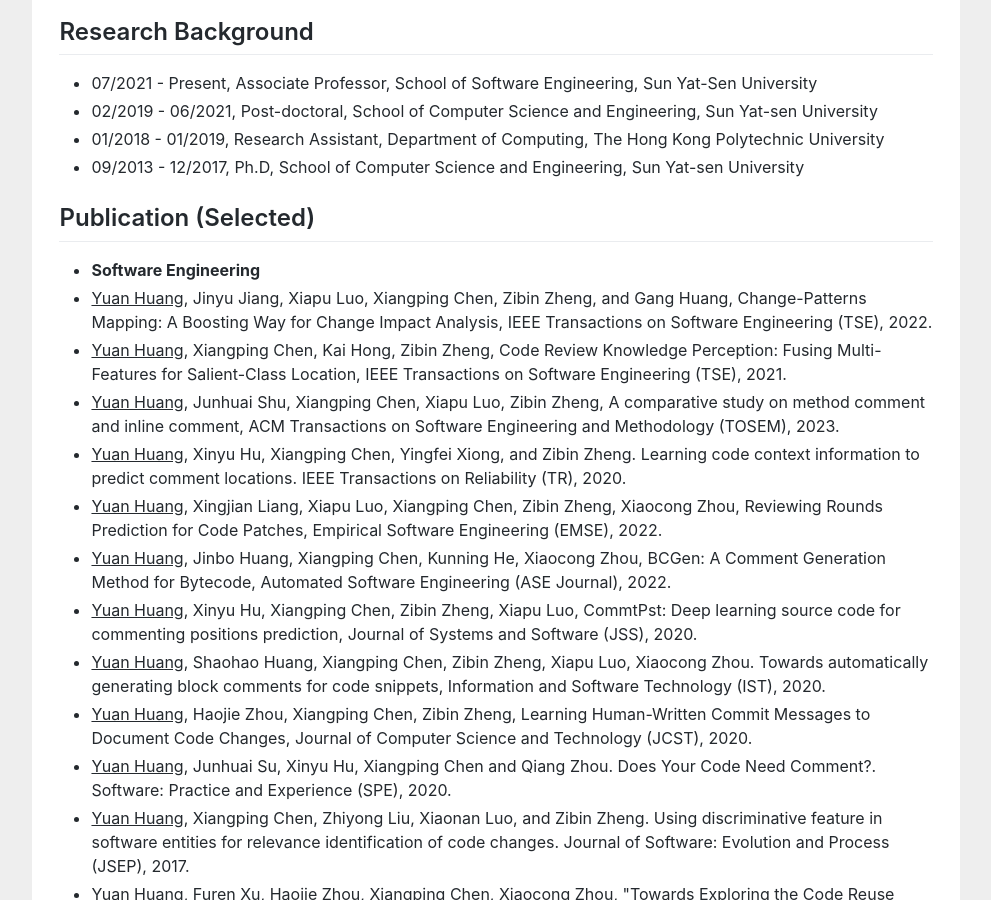
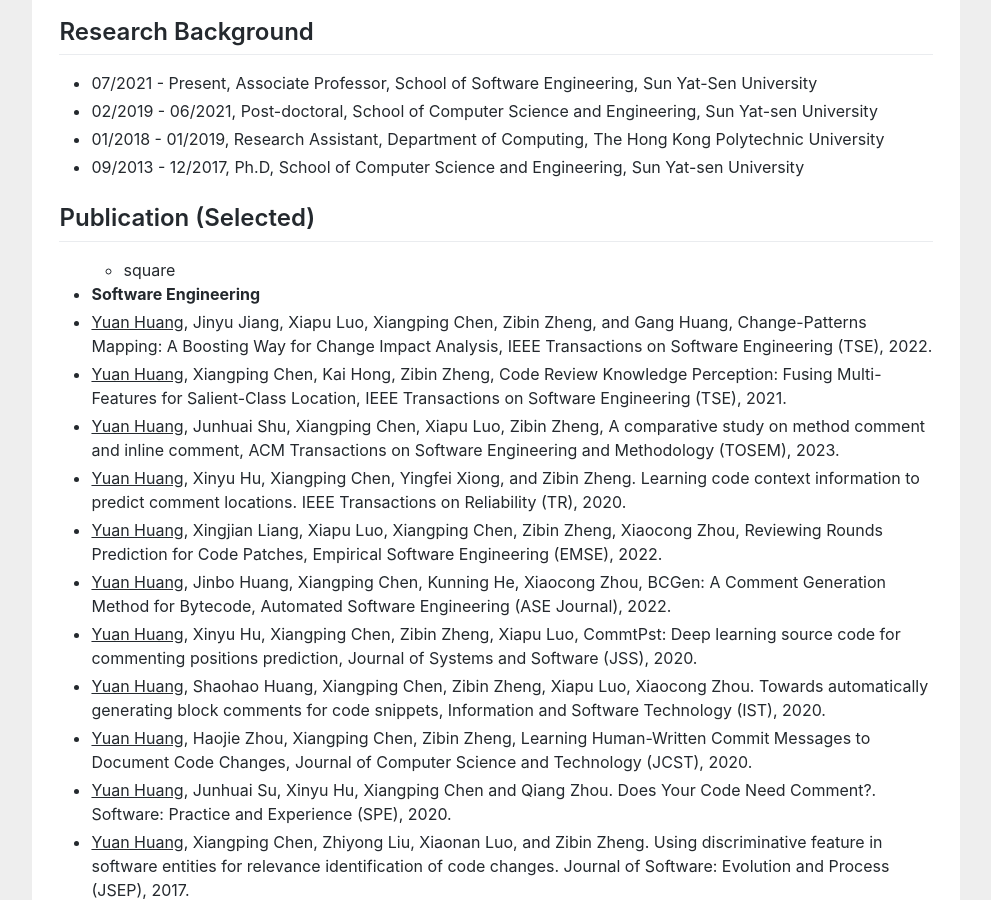
Before and after one commit to huangyuan-hy/huangyuan-hy.github.io, a Jekyll site: the page index.html, which Jekyll copies as it is, in a window 1280 px wide and 900 px high, scrolled down 613 px. Shown: the whole window, without its empty margins (144-1135 px from the left). Built offline with Jekyll 4.4.1, drawn with Linux system fonts in a browser that asks for light colours.

Commit message:
Update index.html

```diff
--- a/index.html
+++ b/index.html
@@ -82,6 +82,11 @@ gtag('config', 'UA-158965281-1');
 
 				<h2>Publication (Selected)</h2>
 				<ul>
+
+   <ul type="Software Engineering">
+        <li>square</li>
+    </ul>
+
 					<li><b>Software Engineering</b>
 				        </li>
 
```
